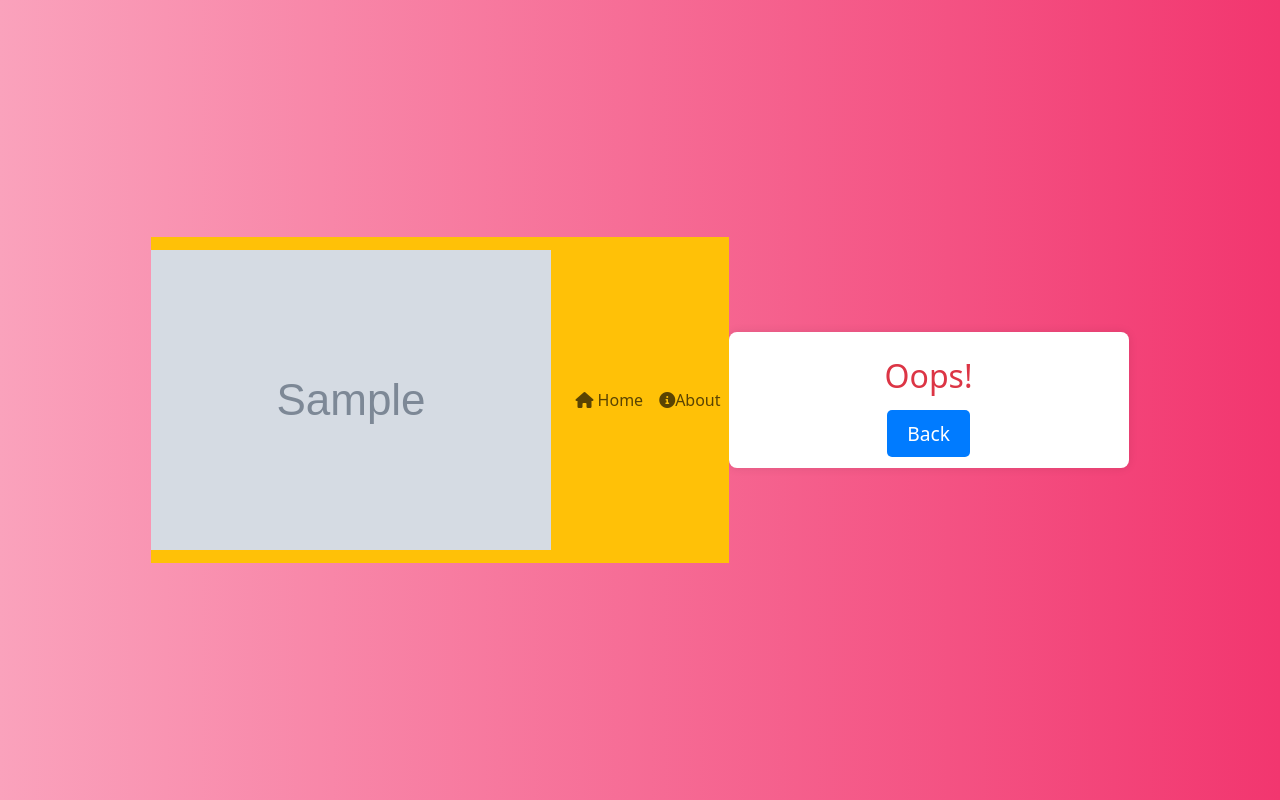
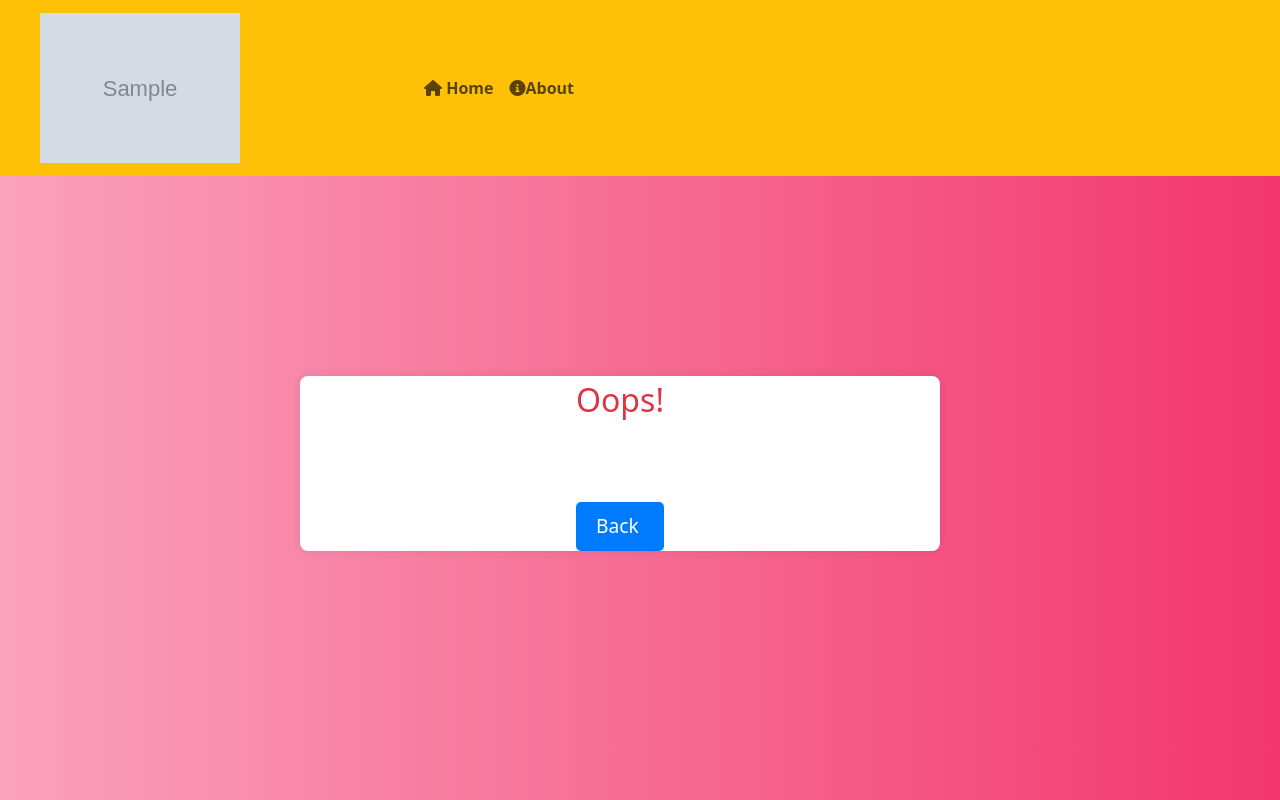
Before and after one commit to Vejaysundaram-Rajkumar/Internship_frontend, a Flask app: template Templates/error.html in a window 1280 px wide. Run offline with Flask 3, Linux system fonts and the light colour scheme; the template is opened without the code that fills it: most values are stand-ins (such as "Sample title", 1, 10 or a date in 2020); grey boxes marked "Sample" are stand-in pictures.

Commit message:
structure makeover

```diff
--- a/Templates/error.html
+++ b/Templates/error.html
@@ -54,8 +54,8 @@
 
         </nav>
     <div class="error-container">
-        <div class="error-title">Oops! {{error_title}}</div>
-        <div class="error-message">{{error_message}}</div>
+        <div class="error-title">Oops! {{error_title}}</div><br>
+        <div class="error-message">{{error_message}}</div><br>
         <a href="/" class="back-to-home">Back</a>
     </div>
 <!-- Bootstrap JS bundle  -->
--- a/app.py
+++ b/app.py
@@ -3,8 +3,7 @@ import os
 from werkzeug.utils import secure_filename
 import functions
 import Translate
-UPLOAD_FOLDER = 'D:\\projects\\Internship_frontend\\uploads'
-ALLOWED_EXTENSIONS = {'mp4', 'avi', 'mov'}
+UPLOAD_FOLDER = 'D:/projects/Internship_frontend/uploads'
 images=os.path.join('static','images')
 upload=os.path.join('uploads')
 app = Flask(__name__)
@@ -17,9 +16,6 @@ genfile_path=''
 folder_path=''
 
 
-def allowed_file(filename):
-    return '.' in filename and \
-           filename.rsplit('.', 1)[1].lower() in ALLOWED_EXTENSIONS
 
 
 @app.route('/')
@@ -46,19 +42,11 @@ def upload_file():
     try:
         global genfile_path,folder_path
         if request.method == 'POST':
-            print("hi1")
-            # check if the post request has the file part
-            if 'file' not in request.files:
-                return redirect(request.url)
-            print("hi2")
             file = request.files['file']
             folder_path = request.form['folderpath']
             option = request.form['option']
-            print(option)
-            if file.filename == '':
-                uploaded_files=functions.read_from_file()
-                return render_template("index.html",message="file error",fav_icon=fav_icon,uploaded_files=uploaded_files)
-            if file and allowed_file(file.filename):
+            #print(option)
+            if file:
                 filename = secure_filename(file.filename)
                 filepath=os.path.join(app.config['UPLOAD_FOLDER'], filename)
                 print(filepath)
@@ -76,15 +64,12 @@ def upload_file():
                 else:
                     uploaded_files=functions.save_file(genfile_path,folder_path)
                 return render_template("index.html",message="successful",filepath=genfile_path,fav_icon=fav_icon, uploaded_files=uploaded_files)
-            else:
-                uploaded_files=functions.read_from_file()
-                return render_template("index.html",message="file error",fav_icon=fav_icon)
         return render_template("index.html",message="none",fav_icon=fav_icon)
     except Exception as e:
         print(e)
         status= "updation error"
-        message="Upload failure!"
-        return render_template('error.html', error_title=status, error_message=message), 500
+        message=e
+        return render_template('error.html', error_title=status, error_message=message,fav_icon=fav_icon), 500
 
 
 if __name__ == '__main__':
--- a/static/error.css
+++ b/static/error.css
@@ -2,22 +2,15 @@ body {
     font-family: 'Arial', sans-serif;
     background: linear-gradient(to right, #faa2bc, #f2366f);
 
-    margin: 0;
-    padding: 0;
-    display: flex;
-    align-items: center;
+}
+.error-container {
+    margin: 200px 300px;
+    width:50%;
+    display:grid;
     justify-content: center;
-    height: 100vh;
-}
-
-.error-container {
-    text-align: center;
-    padding: 20px;
     border-radius: 8px;
     box-shadow: 0 0 10px rgba(0, 0, 0, 0.1);
     background-color: #ffffff;
-    max-width: 400px;
-    width: 100%;
 }
 
 .error-title {
@@ -45,3 +38,23 @@ body {
 .back-to-home:hover {
     background-color: #0056b3;
 }
+
+/* css for logo */
+#header-img {
+    width: 50%;
+    height: 50%;
+    position: relative;
+    left: 10%;
+
+  }
+
+  .nav-item{
+    color: #000000;
+    font-weight: bold;
+  }
+
+  @media (max-width: 900px) {
+    .error-container {
+        margin: 30% 25%;
+  }
+}
--- /dev/null
+++ b/uploads/list.txt
@@ -0,0 +1 @@
+D:\projects\Internship_frontend\uploads\Sample_3_audio_transcript_tamil.srt
```
Also changed, not shown: Templates/index.html (+48 -9 lines), 3 other files.
